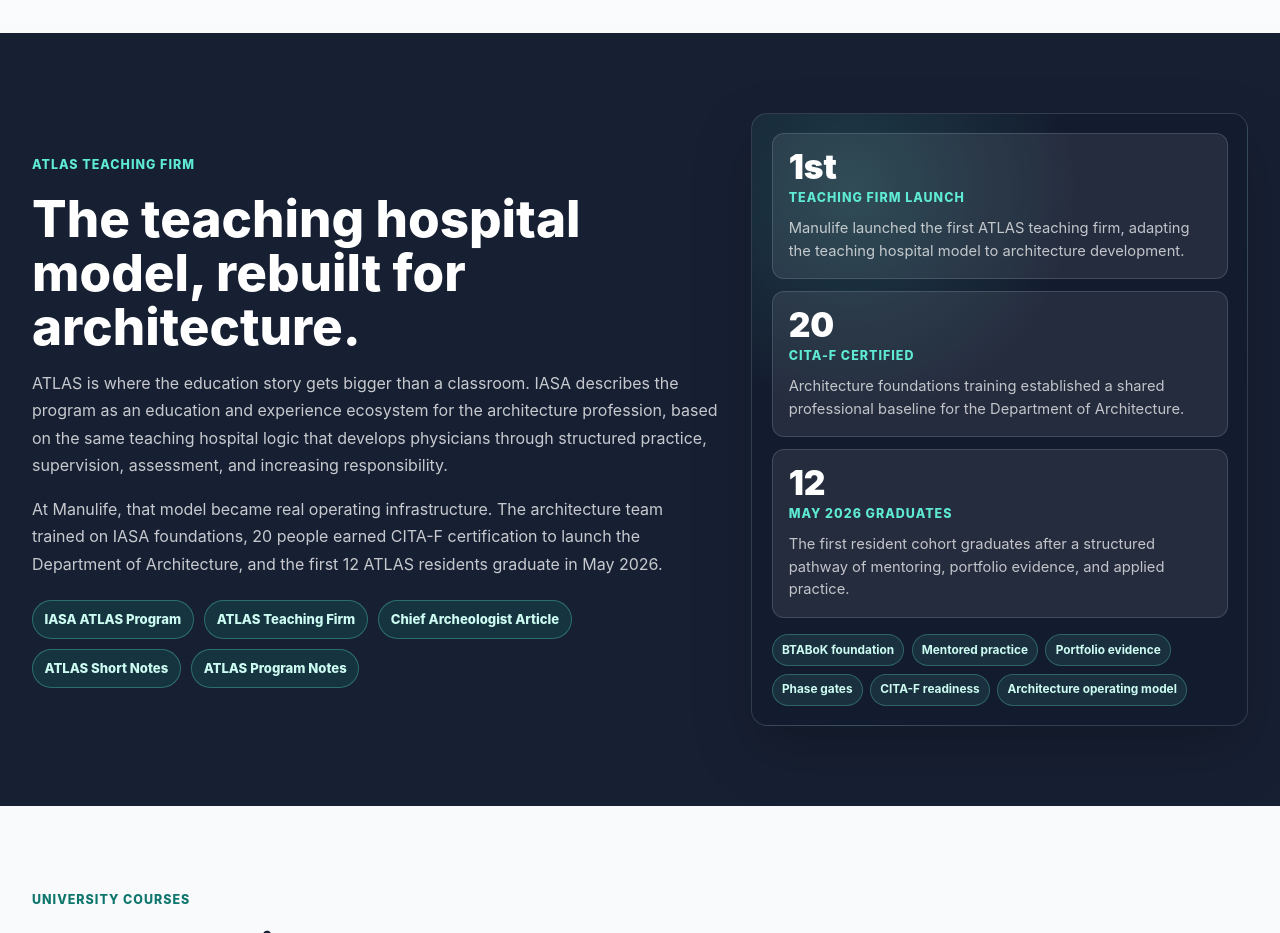
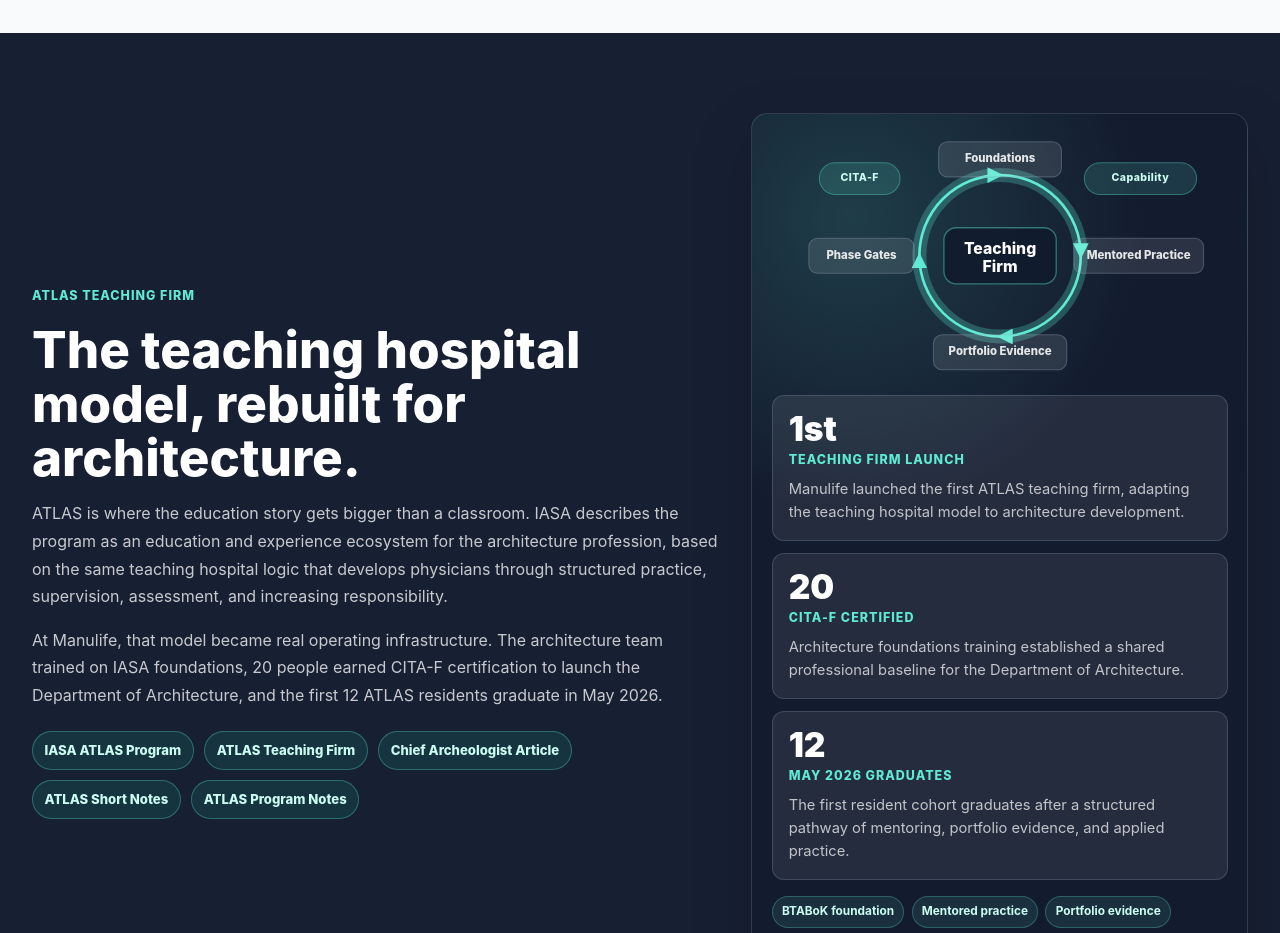
Before and after one commit to AliceNN-ucdenver/strategic, a React (Vite) app: page /education in a window 1280 px wide. Shown: the part 1480-2413 px from the top of the page. Built offline with nearby package versions, Linux system fonts and the light colour scheme.

Commit message:
update education page

```diff
--- a/src/pages/EducationPage.css
+++ b/src/pages/EducationPage.css
@@ -314,6 +314,73 @@
     radial-gradient(circle at 20% 12%, rgba(94, 234, 212, 0.16), transparent 34%),
     rgba(15, 23, 42, 0.42);
   box-shadow: 0 24px 60px rgba(0, 0, 0, 0.22);
+}
+
+.atlas-flywheel {
+  display: block;
+  width: 100%;
+  height: auto;
+  margin-bottom: 1rem;
+}
+
+.atlas-flywheel text {
+  font-family: inherit;
+  text-anchor: middle;
+  dominant-baseline: middle;
+}
+
+.atlas-flywheel__ring {
+  fill: none;
+  stroke: rgba(94, 234, 212, 0.26);
+  stroke-width: 16;
+}
+
+.atlas-flywheel__arc {
+  fill: none;
+  stroke: #5eead4;
+  stroke-linecap: round;
+  stroke-width: 3;
+}
+
+.atlas-flywheel marker path {
+  fill: #5eead4;
+}
+
+.atlas-flywheel__core rect {
+  fill: rgba(15, 23, 42, 0.72);
+  stroke: rgba(94, 234, 212, 0.42);
+  stroke-width: 1.5;
+}
+
+.atlas-flywheel__core text {
+  fill: #ffffff;
+  font-size: 18px;
+  font-weight: 850;
+}
+
+.atlas-flywheel__node rect {
+  fill: rgba(255, 255, 255, 0.1);
+  stroke: rgba(148, 163, 184, 0.38);
+  stroke-width: 1.2;
+}
+
+.atlas-flywheel__node text {
+  fill: rgba(255, 255, 255, 0.88);
+  font-size: 13px;
+  font-weight: 760;
+}
+
+.atlas-flywheel__badge rect {
+  fill: rgba(94, 234, 212, 0.14);
+  stroke: rgba(94, 234, 212, 0.38);
+  stroke-width: 1.2;
+}
+
+.atlas-flywheel__badge text {
+  fill: #ccfbf1;
+  font-size: 12px;
+  font-weight: 850;
+  letter-spacing: 0.04em;
 }
 
 .atlas-signal-grid {
--- a/src/pages/EducationPage.tsx
+++ b/src/pages/EducationPage.tsx
@@ -16,6 +16,87 @@
 import { useScrollAnimations } from '../hooks/useScrollAnimations'
 import { useScrollToTop } from '../hooks/usePageLifecycle'
 import './EducationPage.css'
+
+const AtlasTeachingFirmGraphic = () => (
+  <svg
+    className="atlas-flywheel"
+    viewBox="0 0 520 280"
+    role="img"
+    aria-labelledby="atlas-flywheel-title atlas-flywheel-desc"
+  >
+    <title id="atlas-flywheel-title">ATLAS teaching firm flywheel</title>
+    <desc id="atlas-flywheel-desc">
+      A loop showing architecture foundations, mentored practice, portfolio evidence,
+      phase gates, certification readiness, and department capability.
+    </desc>
+    <defs>
+      <marker
+        id="atlas-arrow"
+        viewBox="0 0 10 10"
+        refX="8"
+        refY="5"
+        markerWidth="6"
+        markerHeight="6"
+        orient="auto-start-reverse"
+      >
+        <path d="M 0 0 L 10 5 L 0 10 z" />
+      </marker>
+    </defs>
+    <circle className="atlas-flywheel__ring" cx="260" cy="140" r="92" />
+    <path
+      className="atlas-flywheel__arc"
+      d="M 260 48 A 92 92 0 0 1 352 140"
+      markerEnd="url(#atlas-arrow)"
+    />
+    <path
+      className="atlas-flywheel__arc"
+      d="M 352 140 A 92 92 0 0 1 260 232"
+      markerEnd="url(#atlas-arrow)"
+    />
+    <path
+      className="atlas-flywheel__arc"
+      d="M 260 232 A 92 92 0 0 1 168 140"
+      markerEnd="url(#atlas-arrow)"
+    />
+    <path
+      className="atlas-flywheel__arc"
+      d="M 168 140 A 92 92 0 0 1 260 48"
+      markerEnd="url(#atlas-arrow)"
+    />
+
+    <g className="atlas-flywheel__core">
+      <rect x="196" y="108" width="128" height="64" rx="14" />
+      <text x="260" y="133">Teaching</text>
+      <text x="260" y="154">Firm</text>
+    </g>
+
+    <g className="atlas-flywheel__node" transform="translate(260 30)">
+      <rect x="-70" y="-20" width="140" height="40" rx="10" />
+      <text>Foundations</text>
+    </g>
+    <g className="atlas-flywheel__node" transform="translate(418 140)">
+      <rect x="-74" y="-20" width="148" height="40" rx="10" />
+      <text>Mentored Practice</text>
+    </g>
+    <g className="atlas-flywheel__node" transform="translate(260 250)">
+      <rect x="-76" y="-20" width="152" height="40" rx="10" />
+      <text>Portfolio Evidence</text>
+    </g>
+    <g className="atlas-flywheel__node" transform="translate(102 140)">
+      <rect x="-60" y="-20" width="120" height="40" rx="10" />
+      <text>Phase Gates</text>
+    </g>
+
+    <g className="atlas-flywheel__badge" transform="translate(100 52)">
+      <rect x="-46" y="-18" width="92" height="36" rx="18" />
+      <text>CITA-F</text>
+    </g>
+    <g className="atlas-flywheel__badge" transform="translate(420 52)">
+      <rect x="-64" y="-18" width="128" height="36" rx="18" />
+      <text>Capability</text>
+    </g>
+  </svg>
+)
 
 const EducationPage: React.FC = () => {
   useScrollToTop()
@@ -188,6 +269,7 @@
           </div>
 
           <div className="atlas-proof-panel fade-in">
+            <AtlasTeachingFirmGraphic />
             <div className="atlas-signal-grid">
               {atlasSignals.map((signal) => (
                 <article className="atlas-signal-card" key={signal.label}>
```
